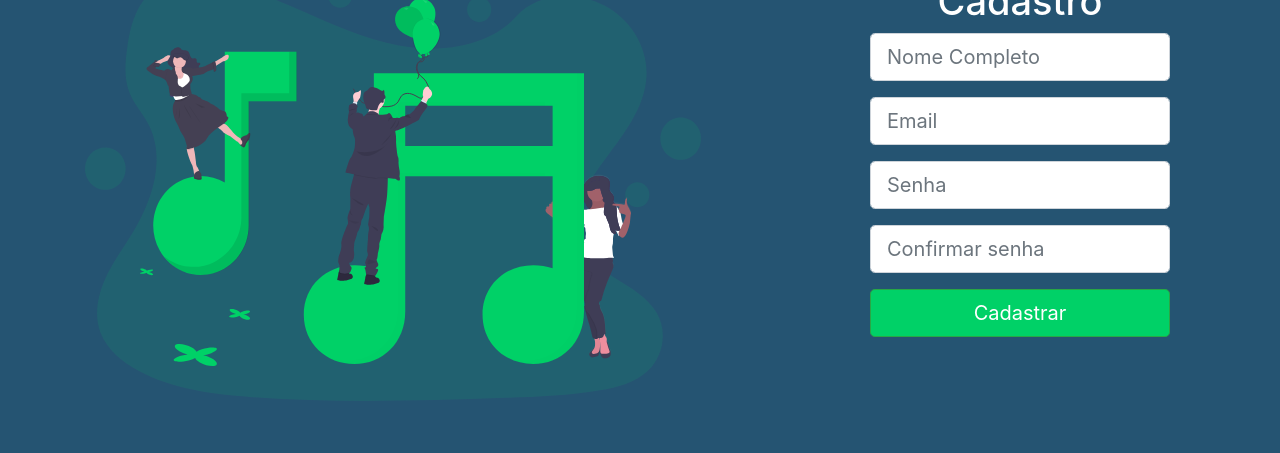
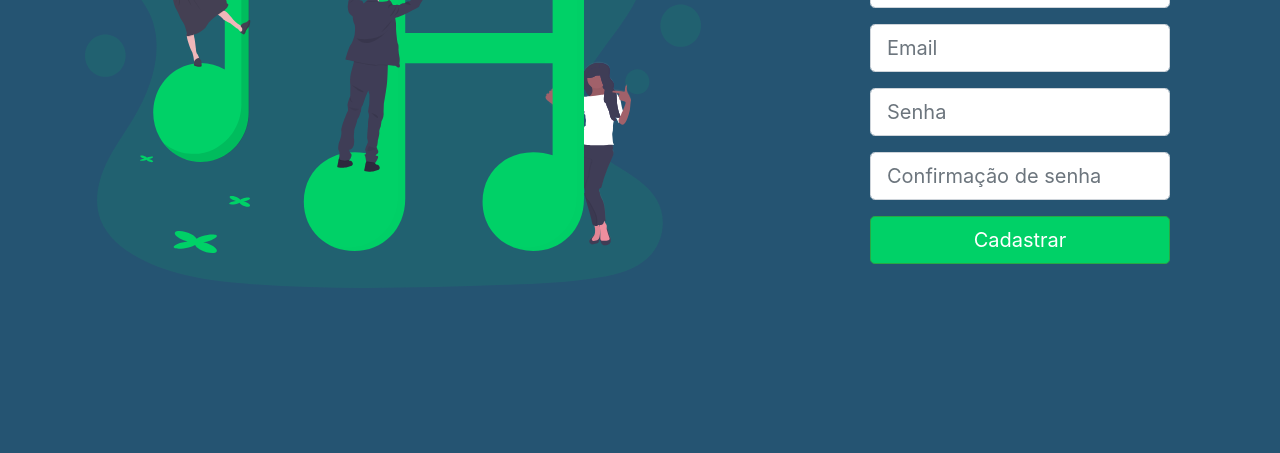
Before and after one commit to AltF4Devs/musicoterapia, a Django app: page /register/ in a window 1280 px wide. Shown: the part 347-800 px from the top of the page. Run offline with Django 3.2, Linux system fonts and the light colour scheme; some libraries are stand-ins or nearby versions.

Commit message:
Melhorias

```diff
--- a/templates/base.html
+++ b/templates/base.html
@@ -13,7 +13,7 @@
         {% endblock head %}
     </head>
     <body>
-        <nav class="navbar navbar-light">
+        <nav class="navbar navbar-light" style="height: 13vh;">
             <a class="navbar-brand">
                 <img src="{% static 'images/ufac_logo.svg' %}" />
                 <label style="font-size: 24; font-weight: 500; margin-left: 19px; color: #FFF">Universidade Federal do Acre</label>
--- a/templates/register.html
+++ b/templates/register.html
@@ -24,20 +24,18 @@
 {% block body %}
 
     <div class="container">
-        <div class="row">
-            <div class="col-12 col-md-8">
+        <div class="row d-flex flex-row justify-content-center align-items-center" style="height: 80vh;">
+            <div class="col-md-12 col-lg-8">
                 <img src="{% static 'images/img1.svg' %}" class="img-fluid" alt="Music"/>
             </div>
-            <div class="col-12 col-md-4" id="content-form">
-                <center>
-                <h2 style="font-size: 38px">Cadastro</h2>
+            <div class="col-md-12 col-lg-4" id="content-form">
+                <h2 class="mb-4" style="font-size: 38px; text-align: center">Cadastro</h2>
 
                 <form method="post">
                     {% csrf_token %}
                     {% include 'form_register.html' with form=form %}
                     <button type="submit" class="btn btn-success btn-green btn-block btn-lg">Cadastrar</button>
                   </form>
-                </center>
             </div>
         </div>
     </div>
--- a/users/forms.py
+++ b/users/forms.py
@@ -22,7 +22,7 @@ class UserForm(forms.ModelForm):
             attrs={
                 'autocomplete': 'new-password',
                 'class': 'form-control form-control-lg',
-                'placeholder': 'Confirmar senha'
+                'placeholder': 'Confirmação de senha'
             }
         )
     )
@@ -33,7 +33,7 @@ class UserForm(forms.ModelForm):
         widgets = {
             'email': forms.EmailInput(attrs={'class': 'form-control form-control-lg', 'placeholder': 'Email'}),
             'full_name': forms.TextInput(
-                attrs={'class': 'form-control form-control-lg', 'placeholder': 'Nome Completo'}
+                attrs={'class': 'form-control form-control-lg', 'placeholder': 'Nome completo'}
             )
         }
 
```
Also changed, not shown: templates/login.html (+5 -5 lines).
